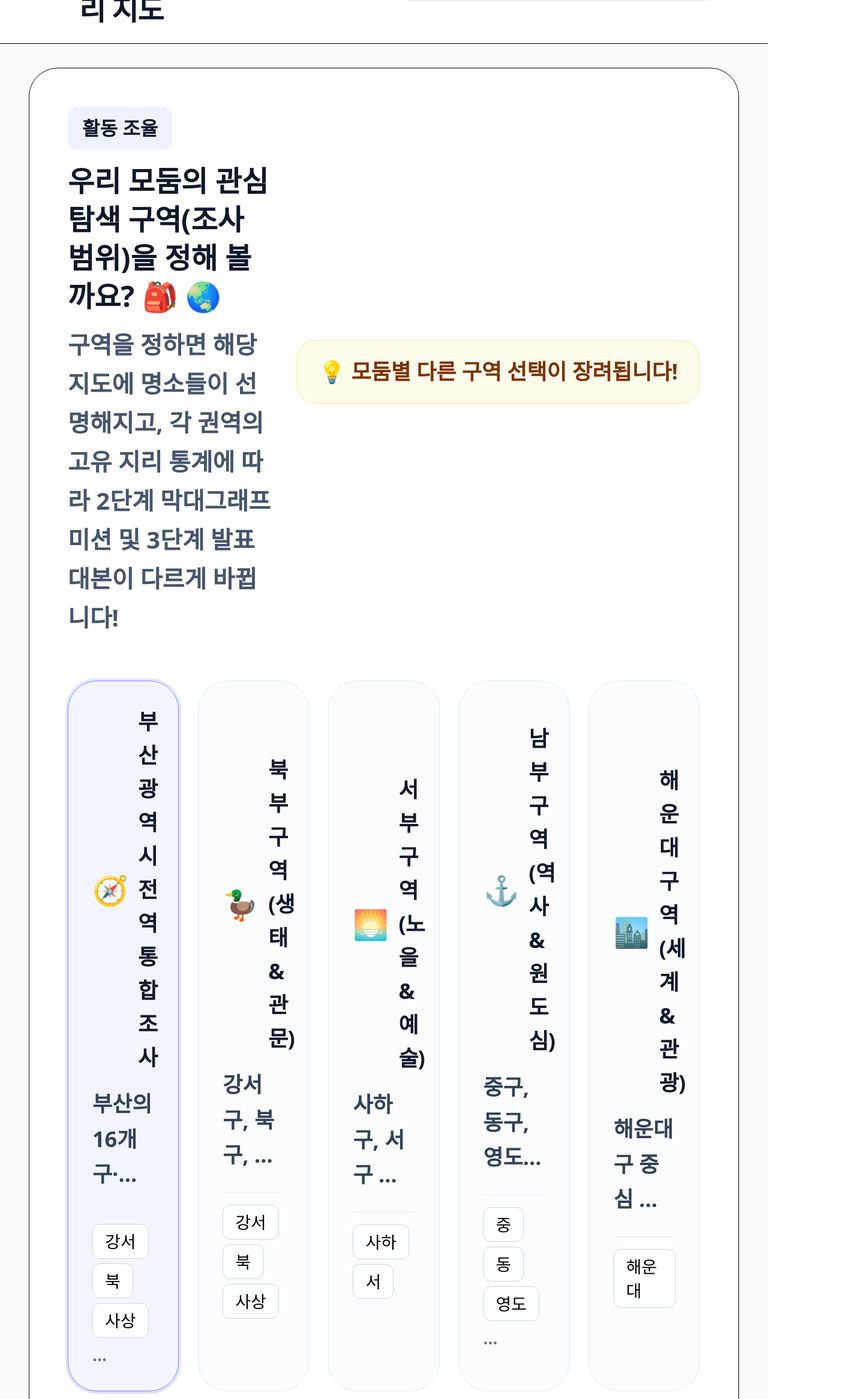
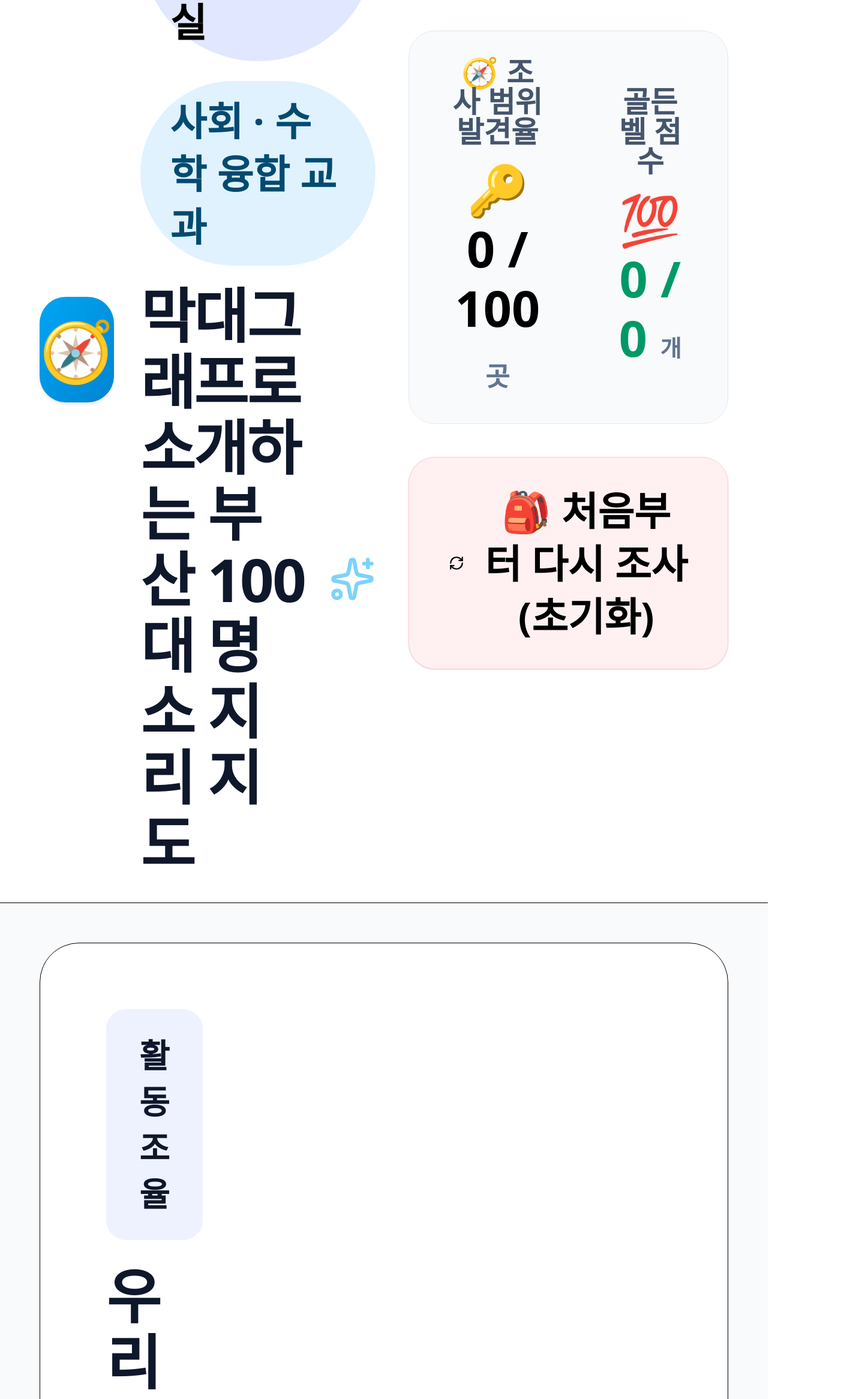
Before and after one commit to Yuna123-tech/map, a React (Vite) app: page / in a window 1280 px wide. Shown: the part 360-2693 px from the top of the page at 60% size, 1442 px wide, since content can reach past the window. Built offline with nearby package versions, Linux system fonts and the light colour scheme.

Commit message:
feat(ui): increase accessibility and font scale
Update base font sizes and component typography for improved readability, set the guide to open by default, and refine the header UI for better visual hierarchy.

```diff
--- a/src/App.tsx
+++ b/src/App.tsx
@@ -42,7 +42,7 @@ export default function App() {
   const [showRegionConfirm, setShowRegionConfirm] = useState<RegionKey | null>(null);
 
   // 모둠 협동 가이드 아코디언 상태
-  const [showGuide, setShowGuide] = useState(false);
+  const [showGuide, setShowGuide] = useState(true);
 
   // 로컬 저장소 동기화
   useEffect(() => {
@@ -168,109 +168,108 @@ export default function App() {
 
       {/* 헤더 바 */}
       <header className="bg-white/90 backdrop-blur-md sticky top-0 z-50 border-b border-slate-150 shadow-2xs">
-        <div className="max-w-7xl mx-auto px-4 md:px-6 py-3 flex flex-col sm:flex-row items-center justify-between gap-3">
+        <div className="max-w-7xl mx-auto px-4 md:px-6 py-4 flex flex-col xl:flex-row items-center justify-between gap-5">
 
           {/* 타이틀 명가 */}
-          <div className="flex items-center gap-3">
-            <div className="w-12 h-12 bg-gradient-to-br from-indigo-505 to-sky-600 bg-sky-500 rounded-2xl flex items-center justify-center text-white shadow-md transform hover:rotate-6 transition-transform">
-              <span className="text-2xl select-none">🧭</span>
+          <div className="flex items-center gap-4">
+            <div className="w-16 h-16 bg-gradient-to-br from-indigo-505 to-sky-600 bg-sky-500 rounded-2xl flex items-center justify-center text-white shadow-md transform hover:rotate-6 transition-transform">
+              <span className="text-4xl select-none">🧭</span>
             </div>
             <div>
-              <div className="flex items-center gap-2.5 flex-wrap">
-                <span className="bg-indigo-100 text-indigo-850 text-sm md:text-base font-black px-3.5 py-1.5 rounded-full select-none shadow-3xs">
+              <div className="flex items-center gap-3 flex-wrap">
+                <span className="bg-indigo-100 text-indigo-850 text-base sm:text-lg md:text-xl lg:text-2xl font-black px-4.5 py-2 rounded-full select-none shadow-3xs">
                   🏫 {presentation?.teamName ? `👥 ${presentation?.teamName} 모둠` : '🏫 초등 4학년 활기찬 교실'}
                 </span>
-                <span className="bg-sky-100 text-sky-900 text-sm md:text-base font-black px-3.5 py-1.5 rounded-full select-none shadow-3xs">
+                <span className="bg-sky-100 text-sky-900 text-base sm:text-lg md:text-xl lg:text-2xl font-black px-4.5 py-2 rounded-full select-none shadow-3xs">
                   사회 · 수학 융합 교과
                 </span>
               </div>
-              <h1 className="text-base sm:text-lg md:text-xl lg:text-2xl font-black text-slate-900 tracking-tight mt-1.5 animate-fade-in flex items-center gap-2">
+              <h1 className="text-xl sm:text-2xl md:text-3xl lg:text-4xl font-black text-slate-900 tracking-tight mt-2.5 animate-fade-in flex items-center gap-3">
                 <span>막대그래프로 소개하는 부산 100대 명소 지리 지도</span>
-                <Sparkles className="w-5.5 h-5.5 text-sky-500 animate-pulse shrink-0" />
+                <Sparkles className="w-7 h-7 text-sky-500 animate-pulse shrink-0" />
               </h1>
             </div>
           </div>
 
           {/* 스코어 리포트 대시보드 */}
-          <div className="flex flex-wrap items-center gap-4 text-sm md:text-base">
-            <div className="flex items-center gap-4 bg-slate-50 border border-slate-200 px-5 py-3 rounded-2xl shadow-3xs">
+          <div className="flex flex-wrap items-center gap-5 text-base md:text-lg">
+            <div className="flex items-center gap-5 bg-slate-50 border border-slate-200 px-6 py-4 rounded-2xl shadow-3xs">
               <div className="text-center">
-                <p className="text-xs sm:text-sm text-slate-600 font-extrabold leading-none mb-1">
+                <p className="text-sm sm:text-base md:text-lg text-slate-600 font-extrabold leading-none mb-2">
                   {(REGIONS[selectedRegion] || REGIONS['all']).emoji} 조사 범위 발견율
                 </p>
-                <p className="text-sm sm:text-base md:text-lg font-black text-slate-850">
-                  🔑 <span className="text-indigo-650 font-black">{regionCollectedCount}</span> / {currentRegionSpots.length} <span className="text-xs sm:text-sm text-slate-500 font-bold">곳</span>
+                <p className="text-lg sm:text-xl md:text-2xl lg:text-3xl font-black text-slate-850">
+                  🔑 <span className="text-indigo-650 font-black">{regionCollectedCount}</span> / {currentRegionSpots.length} <span className="text-sm sm:text-base text-slate-500 font-bold">곳</span>
                 </p>
               </div>
-              <div className="h-8 w-px bg-slate-350" />
+              <div className="h-10 w-px bg-slate-350" />
               <div className="text-center">
-                <p className="text-xs sm:text-sm text-slate-600 font-extrabold leading-none mb-1">골든벨 점수</p>
-                <p className="text-sm sm:text-base md:text-lg font-black text-emerald-600">💯 {correctQuizCount} / {quizSolvedCount} <span className="text-xs sm:text-sm text-slate-500 font-bold">개</span></p>
+                <p className="text-sm sm:text-base md:text-lg text-slate-600 font-extrabold leading-none mb-2">골든벨 점수</p>
+                <p className="text-lg sm:text-xl md:text-2xl lg:text-3xl font-black text-emerald-600">💯 {correctQuizCount} / {quizSolvedCount} <span className="text-xs sm:text-sm text-slate-500 font-bold">개</span></p>
               </div>
             </div>
 
             <button
               onClick={handleReset}
-              className="flex items-center gap-2 px-5 py-3 bg-rose-50 hover:bg-rose-100 border border-rose-200 text-rose-650 rounded-2xl text-xs sm:text-sm md:text-base font-black transition-all cursor-pointer shadow-sm hover:shadow-md"
+              className="flex items-center gap-3 px-6 py-4 bg-rose-50 hover:bg-rose-100 border border-rose-200 text-rose-650 rounded-2xl text-base sm:text-lg md:text-xl lg:text-2xl font-black transition-all cursor-pointer shadow-sm hover:shadow-md"
               title="모든 조사 데이터를 처음으로 초기화합니다"
             >
-              <RefreshCw className="w-5 h-5 animate-spin-slow" />
+              <RefreshCw className="w-6 h-6 animate-spin-slow" />
               <span>🎒 처음부터 다시 조사 (초기화)</span>
             </button>
           </div>
         </div>
       </header>
 
-      {/* 실시간 이정표 (스텝 가이드) */}
-      <main className="max-w-7xl mx-auto w-full px-4 md:px-6 py-5 flex-1 space-y-5">
+      <main className="max-w-7xl mx-auto w-full px-4 md:px-6 py-6 flex-1 space-y-7">
 
         {/* 모둠별 조사 범위(권역) 커스텀 선택 장치 (고민 완벽 해결책) */}
-        <div className="bg-white rounded-3xl p-6 md:p-8 border border-slate-150/80 shadow-3xs hover:shadow-2xs transition-shadow">
-          <div className="flex flex-col xl:flex-row items-start xl:items-center justify-between gap-4 border-b border-slate-100 pb-4 mb-5">
-            <div className="space-y-2">
-              <h3 className="text-lg sm:text-xl md:text-2xl font-black text-slate-900 flex items-center gap-2.5 flex-wrap">
-                <span className="p-1.5 px-3 bg-indigo-50 text-indigo-650 rounded-lg text-sm sm:text-base font-black">활동 조율</span>
+        <div className="bg-white rounded-3xl p-8 md:p-10 border border-slate-150/80 shadow-3xs hover:shadow-2xs transition-shadow">
+          <div className="flex flex-col xl:flex-row items-start xl:items-center justify-between gap-5 border-b border-slate-100 pb-5 mb-6">
+            <div className="space-y-3">
+              <h3 className="text-2xl sm:text-3xl md:text-4xl font-black text-slate-900 flex items-center gap-3.5 flex-wrap">
+                <span className="p-2 py-3.5 px-5 bg-indigo-50 text-indigo-750 rounded-xl text-lg sm:text-xl font-black">활동 조율</span>
                 <span>우리 모둠의 관심 탐색 구역(조사 범위)을 정해 볼까요? 🎒 🌏</span>
               </h3>
-              <p className="text-sm sm:text-base md:text-lg lg:text-xl text-slate-600 font-bold mt-2 leading-relaxed">
+              <p className="text-lg sm:text-xl md:text-2xl lg:text-3xl text-slate-600 font-bold mt-2 leading-relaxed">
                 구역을 정하면 해당 지도에 명소들이 선명해지고, 각 권역의 고유 지리 통계에 따라 <strong className="text-indigo-650">2단계 막대그래프 미션 및 3단계 발표 대본이 다르게</strong> 바뀝니다!
               </p>
             </div>
-            <div className="bg-amber-50 text-amber-900 px-4.5 py-3 rounded-2xl border border-amber-200 text-sm sm:text-base md:text-lg font-black flex items-center gap-1.5 shadow-3xs shrink-0">
+            <div className="bg-amber-50 text-amber-900 px-6 py-4 rounded-2xl border border-amber-200 text-base sm:text-lg md:text-xl font-black flex items-center gap-1.5 shadow-3xs shrink-0">
               💡 모둠별 다른 구역 선택이 장려됩니다!
             </div>
           </div>
 
-          <div className="grid grid-cols-1 sm:grid-cols-2 lg:grid-cols-5 gap-4">
+          <div className="grid grid-cols-1 sm:grid-cols-2 lg:grid-cols-5 gap-5">
             {REGION_LIST.map((rg) => {
               const isSelected = selectedRegion === rg.key;
               return (
                 <button
                   key={rg.key}
                   onClick={() => handleRegionChange(rg.key)}
-                  className={`p-5 rounded-3xl border text-left transition-all relative overflow-hidden group cursor-pointer ${
+                  className={`p-6 sm:p-8 rounded-4xl border text-left transition-all relative overflow-hidden group cursor-pointer ${
                     isSelected
                       ? 'bg-indigo-50/75 border-indigo-400 ring-4 ring-indigo-200/50 shadow-md'
                       : 'bg-slate-50/60 border-slate-200 hover:bg-slate-50/90 hover:shadow-2xs'
                   }`}
                 >
-                  <div className="flex items-center gap-2">
-                    <span className="text-2xl select-none group-hover:scale-120 transition-transform">{rg.emoji}</span>
-                    <span className="text-base sm:text-lg font-black text-slate-900 tracking-tight">{rg.name}</span>
+                  <div className="flex items-center gap-3">
+                    <span className="text-3xl sm:text-4xl select-none group-hover:scale-120 transition-transform">{rg.emoji}</span>
+                    <span className="text-lg sm:text-xl md:text-2xl lg:text-3xl font-black text-slate-900 tracking-tight">{rg.name}</span>
                   </div>
-                  <p className="text-sm sm:text-base md:text-lg text-slate-700 font-bold mt-2.5 leading-relaxed line-clamp-3">
+                  <p className="text-base sm:text-lg md:text-xl lg:text-2xl text-slate-700 font-bold mt-3 leading-relaxed line-clamp-3">
                     {rg.description}
                   </p>
 
                   {/* 정적 구 표시 장식 */}
-                  <div className="mt-4 pt-2.5 border-t border-slate-200/80 flex flex-wrap gap-1 pointer-events-none">
+                  <div className="mt-5 pt-3 border-t border-slate-200/80 flex flex-wrap gap-1.5 pointer-events-none">
                     {rg.districts.slice(0, 3).map((dist, dIdx) => (
-                      <span key={dIdx} className="text-sm px-2.5 py-1 bg-white text-slate-750 rounded-md border border-slate-300 font-heavy">
+                      <span key={dIdx} className="text-sm sm:text-base md:text-lg px-2.5 py-1 bg-white text-slate-750 rounded-lg border border-slate-300 font-heavy">
                         {dist.replace('구', '').replace('군', '')}
                       </span>
                     ))}
                     {rg.districts.length > 3 && (
-                      <span className="text-sm text-slate-500 font-bold">...</span>
+                      <span className="text-sm sm:text-base text-slate-500 font-bold">...</span>
                     )}
                   </div>
 
@@ -284,102 +283,102 @@ export default function App() {
         </div>
 
         {/* 👥 모둠 협동 미션 흐름 가이드 (아이들이 이해하기 쉬운 접이식 구조) */}
-        <div className="bg-amber-50/40 border-2 border-amber-200 rounded-3xl p-5 shadow-3xs transition-all">
+        <div className="bg-amber-50 border-3 border-amber-300 rounded-4xl p-6 sm:p-8 shadow-sm transition-all">
           <button
             onClick={() => setShowGuide(!showGuide)}
-            className="w-full flex flex-col sm:flex-row items-start sm:items-center justify-between text-left cursor-pointer focus:outline-none gap-3"
+            className="w-full flex flex-col sm:flex-row items-start sm:items-center justify-between text-left cursor-pointer focus:outline-none gap-4"
           >
-            <div className="flex items-center gap-3">
-              <span className="text-3xl select-none">👥</span>
+            <div className="flex items-center gap-4">
+              <span className="text-4xl sm:text-5xl select-none">👥</span>
               <div>
-                <h3 className="text-base sm:text-lg font-black text-amber-955 flex items-center gap-1.5">
+                <h3 className="text-xl sm:text-2xl md:text-3xl font-black text-amber-955 flex items-center gap-2">
                   <span>모둠 친구들과 함께 공부하는 방법</span>
-                  <span className="bg-amber-105 text-amber-900 text-xs px-2.5 py-1 rounded-md font-bold">1인 1기기 협동 미션</span>
+                  <span className="bg-amber-100 text-amber-900 text-sm px-3.5 py-1.5 rounded-lg font-black shrink-0">1인 1기기 협동 미션</span>
                 </h3>
-                <p className="text-sm text-slate-600 font-bold mt-1">
+                <p className="text-base sm:text-lg md:text-xl text-slate-600 font-extrabold mt-1.5">
                   모둠 친구들과 협동하여 지도를 정하고, 그래프를 그린 뒤 발표 대본을 같이 완성해 보세요!
                 </p>
               </div>
             </div>
-            <span className="text-xs sm:text-sm font-black text-amber-900 select-none bg-amber-100/80 hover:bg-amber-200/80 px-3.5 py-2 rounded-xl border border-amber-250 shrink-0 self-end sm:self-auto">
+            <span className="text-sm sm:text-base md:text-lg font-black text-amber-950 select-none bg-amber-100/90 hover:bg-amber-200/90 px-5 py-3 rounded-2xl border-2 border-amber-300 shrink-0 self-end sm:self-auto shadow-3xs">
               {showGuide ? '접기 🔼' : '공부 순서 보기 🔽'}
             </span>
           </button>
 
           {showGuide && (
-            <div className="grid grid-cols-1 sm:grid-cols-2 lg:grid-cols-4 gap-4 mt-5 pt-4 border-t border-amber-200/60 transition-all">
+            <div className="grid grid-cols-1 sm:grid-cols-2 lg:grid-cols-4 gap-6 mt-6 pt-6 border-t-2 border-amber-250/60 transition-all">
               {/* Step 1: 구역 통일 */}
-              <div className={`p-5 rounded-2xl border transition-all flex flex-col justify-between ${
-                selectedRegion !== 'all' ? 'bg-emerald-50/60 border-emerald-250' : 'bg-white border-slate-150'
+              <div className={`p-6 rounded-3xl border-3 transition-all flex flex-col justify-between space-y-4 ${
+                selectedRegion !== 'all' ? 'bg-emerald-50/80 border-emerald-350 shadow-sm' : 'bg-white border-slate-200 shadow-2xs'
               }`}>
                 <div>
-                  <div className="flex items-center gap-2 border-b border-rose-100 pb-2">
-                    <span className="w-7 h-7 rounded-full bg-slate-800 text-white text-xs font-black flex items-center justify-center">1</span>
-                    <span className="text-sm sm:text-base font-black text-slate-900">모둠 구역 정하기</span>
+                  <div className="flex items-center gap-3 border-b-2 border-rose-100 pb-3">
+                    <span className="w-10 h-10 rounded-full bg-slate-900 text-white text-lg font-black flex items-center justify-center">1</span>
+                    <span className="text-lg sm:text-xl md:text-2xl font-black text-slate-950">모둠 구역 정하기</span>
                   </div>
-                  <p className="text-xs sm:text-sm font-bold text-slate-600 mt-2.5 leading-relaxed">
-                    친구들과 은밀히 의논하여 동일한 관심 구역(예: 동래, 수영 등)을 정해 위에서 똑같이 눌러주세요.
+                  <p className="text-sm sm:text-base md:text-lg lg:text-xl font-bold text-slate-700 mt-3 leading-relaxed">
+                    친구들과 의논해서 동일한 관심 구역(예: 동래, 수영 등)을 정해 <strong>위에서 똑같이</strong> 눌러주세요.
                   </p>
                 </div>
-                <p className="text-xs sm:text-sm font-black mt-3">
+                <p className="text-base sm:text-lg md:text-xl font-black mt-3">
                   {selectedRegion !== 'all' ? (
-                    <span className="text-emerald-700">📍 [{REGIONS[selectedRegion].name}] 선택 완료!</span>
+                    <span className="text-emerald-800 bg-emerald-100/50 px-3 py-1.5 rounded-lg border border-emerald-300">📍 [{REGIONS[selectedRegion].name}] 선택 완료!</span>
                   ) : (
-                    <span className="text-rose-600 animate-pulse">⚠️ 위에서 구역을 골라보세요!</span>
+                    <span className="text-rose-600 bg-rose-50 px-3 py-1.5 rounded-lg border border-rose-250 animate-pulse">⚠️ 위에서 구역을 골라보세요!</span>
                   )}
                 </p>
               </div>
 
               {/* Step 2: 공동 수집 지도조사 */}
-              <div className={`p-5 rounded-2xl border transition-all flex flex-col justify-between ${
-                regionCollectedCount > 0 ? 'bg-sky-50/65 border-sky-250' : 'bg-white border-slate-150'
+              <div className={`p-6 rounded-3xl border-3 transition-all flex flex-col justify-between space-y-4 ${
+                regionCollectedCount > 0 ? 'bg-sky-50/80 border-sky-350 shadow-sm' : 'bg-white border-slate-200 shadow-2xs'
               }`}>
                 <div>
-                  <div className="flex items-center gap-2 border-b border-rose-100 pb-2">
-                    <span className="w-7 h-7 rounded-full bg-slate-800 text-white text-xs font-black flex items-center justify-center">2</span>
-                    <span className="text-sm sm:text-base font-black text-slate-900">지도 탐험 & 퀴즈</span>
+                  <div className="flex items-center gap-3 border-b-2 border-rose-100 pb-3">
+                    <span className="w-10 h-10 rounded-full bg-slate-900 text-white text-lg font-black flex items-center justify-center">2</span>
+                    <span className="text-lg sm:text-xl md:text-2xl font-black text-slate-950">지도 탐험 & 퀴즈</span>
                   </div>
-                  <p className="text-xs sm:text-sm font-bold text-slate-600 mt-2.5 leading-relaxed">
+                  <p className="text-sm sm:text-base md:text-lg lg:text-xl font-bold text-slate-700 mt-3 leading-relaxed">
                     1단계 지도에서 파란색 명소를 터치하여 배우고, 상식 퀴즈를 맞추어 스탬프를 가득 수집하세요!
                   </p>
                 </div>
-                <p className="text-xs sm:text-sm text-sky-800 font-black mt-3">
+                <p className="text-base sm:text-lg md:text-xl font-black mt-3 text-sky-850 bg-sky-100/50 px-3 py-1.5 rounded-lg border border-sky-300">
                   수집 개수: {regionCollectedCount} / {currentRegionSpots.length} 곳
                 </p>
               </div>
 
               {/* Step 3: 개별 막대 작도 */}
-              <div className={`p-5 rounded-2xl border transition-all flex flex-col justify-between ${
-                verifiedCounts ? 'bg-emerald-50/60 border-emerald-250' : 'bg-white border-slate-150'
+              <div className={`p-6 rounded-3xl border-3 transition-all flex flex-col justify-between space-y-4 ${
+                verifiedCounts ? 'bg-emerald-50/80 border-emerald-350 shadow-sm' : 'bg-white border-slate-200 shadow-2xs'
               }`}>
                 <div>
-                  <div className="flex items-center gap-2 border-b border-rose-100 pb-2">
-                    <span className="w-7 h-7 rounded-full bg-slate-800 text-white text-xs font-black flex items-center justify-center">3</span>
-                    <span className="text-sm sm:text-base font-black text-slate-900">나만의 그래프 그리기</span>
+                  <div className="flex items-center gap-3 border-b-2 border-rose-100 pb-3">
+                    <span className="w-10 h-10 rounded-full bg-slate-900 text-white text-lg font-black flex items-center justify-center">3</span>
+                    <span className="text-lg sm:text-xl md:text-2xl font-black text-slate-950">나만의 그래프 그리기</span>
                   </div>
-                  <p className="text-xs sm:text-sm font-bold text-slate-600 mt-2.5 leading-relaxed">
-                    모아진 개수 기록를 토대로 2단계에서 눈금 한 칸의 양을 고르고, 세로축 막대그래프를 그려주세요.
+                  <p className="text-sm sm:text-base md:text-lg lg:text-xl font-bold text-slate-700 mt-3 leading-relaxed">
+                    모아진 개수 기록을 토대로 2단계에서 눈금 한 칸의 양을 고르고, 세로축 막대그래프를 직접 그려주세요.
                   </p>
                 </div>
-                <p className="text-xs sm:text-sm font-black mt-3 text-slate-550">
+                <p className="text-base sm:text-lg md:text-xl font-black mt-3 text-slate-800 bg-slate-100 px-3 py-1.5 rounded-lg border border-slate-300">
                   {verifiedCounts ? '✅ 채점 통과 완료!' : '📊 2단계 버튼을 눌러 하세요!'}
                 </p>
               </div>
 
               {/* Step 4: 공동 발표 해석 */}
-              <div className={`p-5 rounded-2xl border transition-all flex flex-col justify-between ${
-                presentation ? 'bg-indigo-50/60 border-indigo-250' : 'bg-white border-slate-150'
+              <div className={`p-6 rounded-3xl border-3 transition-all flex flex-col justify-between space-y-4 ${
+                presentation ? 'bg-indigo-50/80 border-indigo-350 shadow-sm' : 'bg-white border-slate-200 shadow-2xs'
               }`}>
                 <div>
-                  <div className="flex items-center gap-2 border-b border-rose-100 pb-2">
-                    <span className="w-7 h-7 rounded-full bg-slate-800 text-white text-xs font-black flex items-center justify-center">4</span>
-                    <span className="text-sm sm:text-base font-black text-slate-900">모둠 대본 작성</span>
+                  <div className="flex items-center gap-3 border-b-2 border-rose-100 pb-3">
+                    <span className="w-10 h-10 rounded-full bg-slate-900 text-white text-lg font-black flex items-center justify-center">4</span>
+                    <span className="text-lg sm:text-xl md:text-2xl font-black text-slate-950">모둠 대본 작성</span>
                   </div>
-                  <p className="text-xs sm:text-sm font-bold text-slate-600 mt-2.5 leading-relaxed">
+                  <p className="text-sm sm:text-base md:text-lg lg:text-xl font-bold text-slate-700 mt-3 leading-relaxed">
                     친구들과 우리 구역 최고의 3대 명소를 토론하여 고르고, 추천 코스 여행 발표 원고를 완성하세요!
                   </p>
                 </div>
-                <p className="text-xs sm:text-sm font-black mt-3 text-indigo-750">
+                <p className="text-base sm:text-lg md:text-xl font-black mt-3 text-indigo-850 bg-indigo-100/50 px-3 py-1.5 rounded-lg border border-indigo-300">
                   {presentation ? '🎉 제출 성공! 연습해요' : '✏️ 3단계에서 대본 쓰기'}
                 </p>
               </div>
--- a/src/index.css
+++ b/src/index.css
@@ -1,36 +1,36 @@
 @import "tailwindcss";
 
 html {
-  font-size: 24px !important;
+  font-size: 36px !important;
 }
 
 @media (min-width: 640px) {
   html {
-    font-size: 26px !important;
+    font-size: 38px !important;
   }
 }
 
 @media (min-width: 768px) {
   html {
-    font-size: 28px !important;
+    font-size: 40px !important;
   }
 }
 
 @media (min-width: 1024px) {
   html {
-    font-size: 30px !important;
+    font-size: 42px !important;
   }
 }
 
 @media (min-width: 1280px) {
   html {
-    font-size: 32px !important;
+    font-size: 44px !important;
   }
 }
 
 @media (min-width: 1440px) {
   html {
-    font-size: 34px !important;
+    font-size: 48px !important;
   }
 }
 
```
Also changed, not shown: src/components/BusanMap.tsx (+17 -17 lines).
